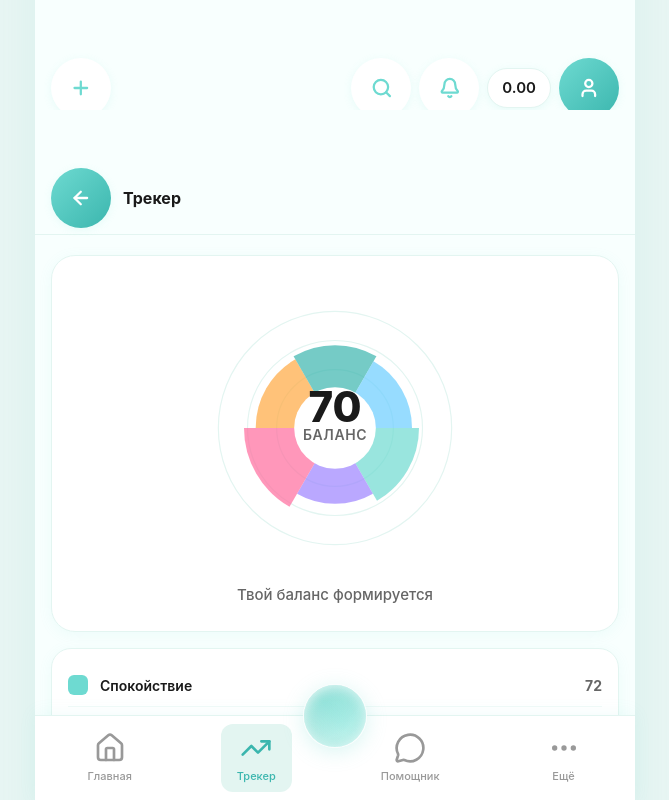
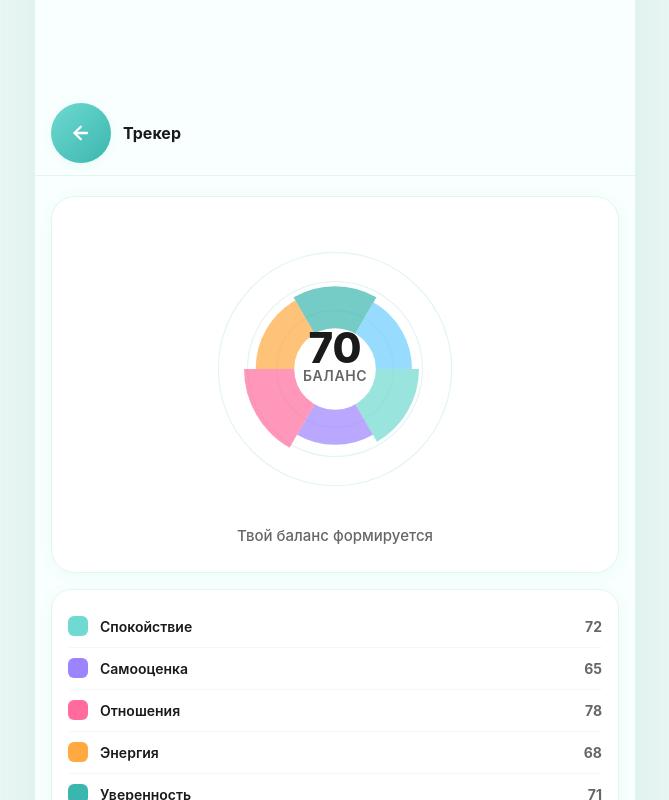
Before and after one commit to mimal77777/spokoyno, a React (Vite) app: page /spokoyno/tracker in a window 1280 px wide. Shown: the top 800 px of the page, without its empty margins (305-974 px from the left). Built offline with nearby package versions, Linux system fonts and the light colour scheme.

Commit message:
fix tracker header

```diff
--- a/src/App.tsx
+++ b/src/App.tsx
@@ -28,6 +28,7 @@ function Shell() {
   const hideMainChrome =
     path === "/assistant" ||
     path === "/profile" ||
+    path === "/tracker" ||
     path.startsWith("/doc/");
 
   // ВАЖНО: на этих страницах главный scroll НЕ должен быть в mainContent,
@@ -39,7 +40,7 @@ function Shell() {
 
   return (
     <div className="appWrapper">
-      <div className={`app${path === "/assistant" ? " assistantApp" : ""}`}>
+      <div className={`app${isIsolatedScreen ? " assistantApp" : ""}`}>
         {/* Главный хэдер показываем только на основных экранах */}
         {!hideMainChrome && (
           <header className="header">
--- a/src/pages/Tracker.module.css
+++ b/src/pages/Tracker.module.css
@@ -19,7 +19,7 @@
   justify-content: flex-start;
   gap: 12px;
 
-  padding: 6px 16px;
+  padding: 12px 16px;
   padding-top: 58px;
 
   background: #f8fffe;
```
